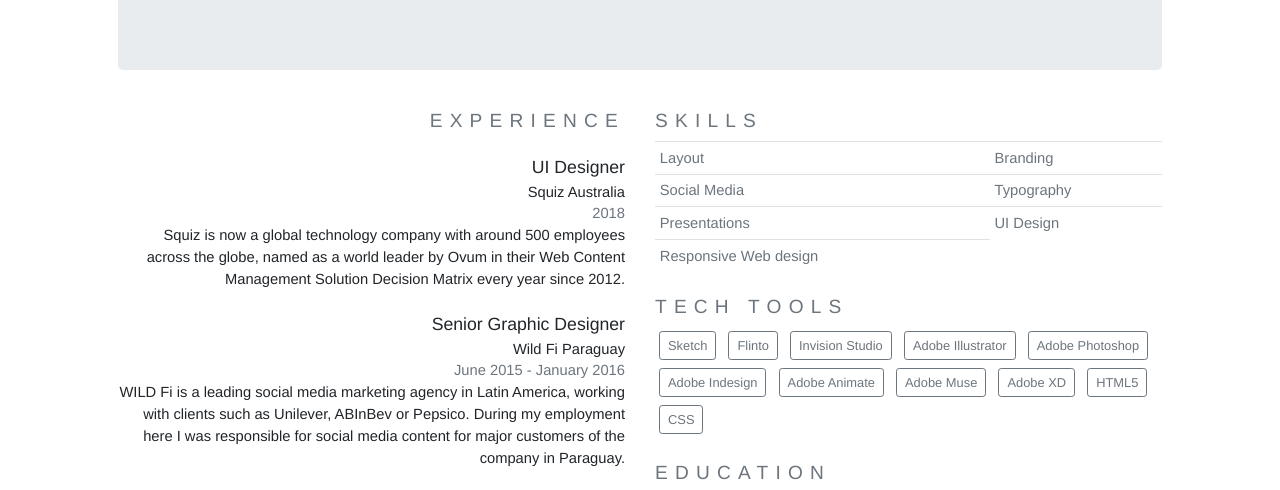
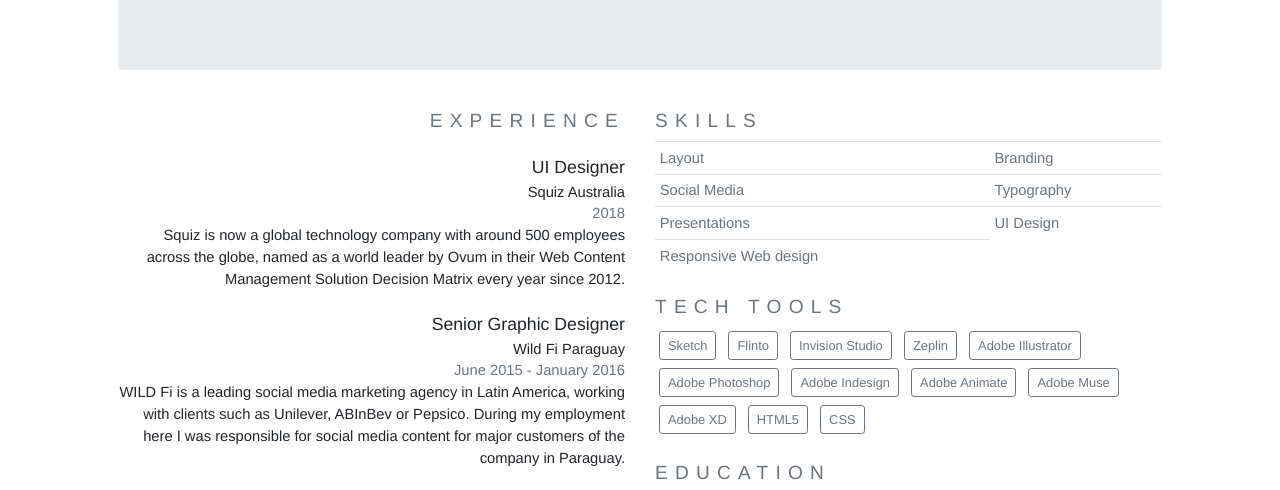
Before and after one commit to cinthiabalbuena/cinthiabalbuena.github.io, a plain HTML site: page index.html in a window 1280 px wide. Shown: the part 287-777 px from the top of the page. Drawn offline with nearby package versions, Linux system fonts and the light colour scheme.

Commit message:
Update index.html

```diff
--- a/index.html
+++ b/index.html
@@ -105,6 +105,7 @@
               <span class="btn btn-outline-secondary m-1 btn-sm">Sketch</span>
               <span class="btn btn-outline-secondary m-1 btn-sm">Flinto</span>
               <span class="btn btn-outline-secondary m-1 btn-sm">Invision Studio</span>
+              <span class="btn btn-outline-secondary m-1 btn-sm">Zeplin</span>
               <span class="btn btn-outline-secondary m-1 btn-sm">Adobe Illustrator</span>
               <span class="btn btn-outline-secondary m-1 btn-sm">Adobe Photoshop</span>
               <span class="btn btn-outline-secondary m-1 btn-sm">Adobe Indesign</span>
```
